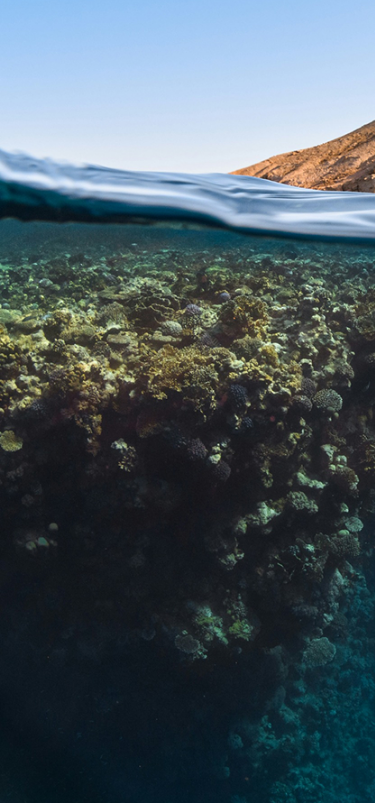
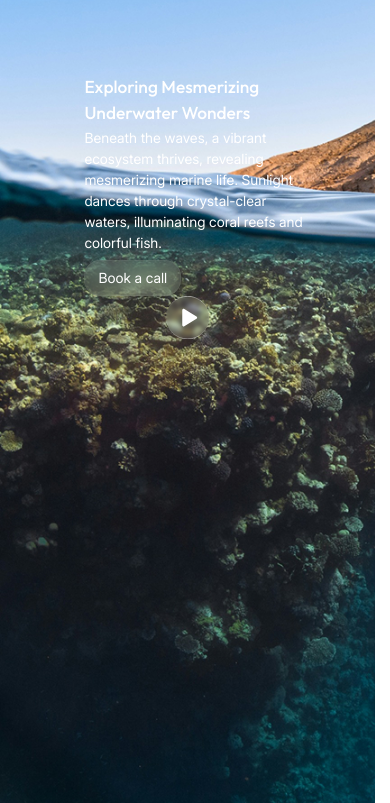
Before and after one commit to ArtemDikanov/myProjectResume, a website built with Vite: page index.html in a window 390 px wide. Shown: the part 41-844 px from the top of the page. Built offline with nearby package versions, Linux system fonts and the light colour scheme.

Commit message:
Сделал hero-block. Приступил к его адаптиву.

```diff
--- a/index.html
+++ b/index.html
@@ -54,6 +54,39 @@
           <div class="header__dialog-content"></div>
         </dialog>
       </header>
+      <div class="hero-block__main">
+        <div class="hero-block__main-information-block information-block">
+          <h1 class="information-block__title">
+            Exploring Mesmerizing Underwater Wonders
+          </h1>
+          <p class="information-block__content">
+            Beneath the waves, a vibrant ecosystem thrives, revealing mesmerizing marine life. Sunlight dances through crystal-clear waters, illuminating coral reefs and colorful fish.
+          </p>
+          <button class="information-block__button">
+            <svg class="information-block__button-svg" width="26" height="26" viewBox="0 0 26 26" fill="none" xmlns="http://www.w3.org/2000/svg">
+              <path d="M5.12833 11.0358C7.16833 15.045 10.455 18.3175 14.4642 20.3717L17.5808 17.255C17.9633 16.8725 18.53 16.745 19.0258 16.915C20.6125 17.4392 22.3267 17.7225 24.0833 17.7225C24.8625 17.7225 25.5 18.36 25.5 19.1392V24.0833C25.5 24.8625 24.8625 25.5 24.0833 25.5C10.7808 25.5 0 14.7192 0 1.41667C0 0.6375 0.6375 0 1.41667 0H6.375C7.15417 0 7.79167 0.6375 7.79167 1.41667C7.79167 3.1875 8.075 4.8875 8.59917 6.47417C8.755 6.97 8.64167 7.5225 8.245 7.91917L5.12833 11.0358Z" fill="white"/>
+            </svg>
+            Book a call
+          </button>
+        </div>
+        <a href="/" class="hero-block__main-videoLink videolink">
+          <svg class="videolink-svg" width="160" height="160" viewBox="0 0 160 160" fill="none" xmlns="http://www.w3.org/2000/svg">
+            <foreignObject x="-16" y="-16" width="192" height="192"><div xmlns="http://www.w3.org/1999/xhtml" style="backdrop-filter:blur(8px);clip-path:url(#bgblur_0_1252_8_clip_path);height:100%;width:100%"></div></foreignObject><g data-figma-bg-blur-radius="16">
+            <rect x="1" y="1" width="158" height="158" rx="79" fill="white" fill-opacity="0.08"/>
+            <rect x="1" y="1" width="158" height="158" rx="79" stroke="url(#paint0_linear_1252_8)" stroke-width="2"/>
+            <path d="M115 80.0001C115.002 80.8489 114.784 81.6838 114.368 82.4237C113.952 83.1635 113.352 83.783 112.625 84.222L67.6 111.766C66.8409 112.231 65.9715 112.484 65.0815 112.501C64.1915 112.517 63.3133 112.296 62.5375 111.859C61.7691 111.43 61.129 110.803 60.683 110.044C60.237 109.285 60.0013 108.421 60 107.541V52.4595C60.0013 51.5791 60.237 50.715 60.683 49.9559C61.129 49.1969 61.7691 48.5704 62.5375 48.1407C63.3133 47.7043 64.1915 47.4829 65.0815 47.4994C65.9715 47.5159 66.8409 47.7696 67.6 48.2345L112.625 75.7782C113.352 76.2172 113.952 76.8367 114.368 77.5765C114.784 78.3163 115.002 79.1513 115 80.0001Z" fill="white"/>
+            </g>
+            <defs>
+            <clipPath id="bgblur_0_1252_8_clip_path" transform="translate(16 16)"><rect x="1" y="1" width="158" height="158" rx="79"/>
+            </clipPath><linearGradient id="paint0_linear_1252_8" x1="0" y1="80" x2="160" y2="80" gradientUnits="userSpaceOnUse">
+            <stop stop-color="white" stop-opacity="0.04"/>
+            <stop offset="0.505" stop-color="white"/>
+            <stop offset="1" stop-color="white" stop-opacity="0.08"/>
+            </linearGradient>
+            </defs>
+          </svg>
+        </a>
+      </div>
     </section>
     <script type="module" src="/src/scripts/main.js"></script>
   </body>
--- a/src/scripts/main.js
+++ b/src/scripts/main.js
@@ -5,5 +5,3 @@ viewInput();
 import { clickBurger } from './header-burger';
 
 clickBurger();
-
-import {  } from './header-dialog';
--- a/src/styles/_globals.scss
+++ b/src/styles/_globals.scss
@@ -1,5 +1,9 @@
 @use '/src/styles/mixinsAndFunctions' as *;
 
 body {
-    overflow: hidden;
+    /* overflow: hidden; */
 }
+
+.link {
+    white-space: nowrap;
+}
--- a/src/styles/_mixinsAndFunctions.scss
+++ b/src/styles/_mixinsAndFunctions.scss
@@ -21,7 +21,7 @@
 
 
 @function fontSize($desiredFont) {
-    @return clamp(14px, calc(100vw / (1440 / $desiredFont)), 48px);
+    @return clamp(14px, calc(100vw / (1440 / $desiredFont)), 64px);
 };
 
 @function fontSizeBurgerMenu($desiredFont) {
@@ -35,3 +35,27 @@
 @function inHeaderPadding() {
     @return calc(100vw / (1440 / 80));
 };
+
+@function videoLinkSize() {
+    @return calc(100vw / (1440 / 160));
+}
+
+@function infoBlockButtonWidth() {
+    @return calc(100vw / (1440 / 323));
+}
+
+@function infoBlockButtonHeight() {
+    @return calc(100vw / (1440 / 82));
+}
+
+@function infoBlockButtonPaddingHorizontal() {
+    @return calc(100vw / (1440 / 48));
+}
+
+@function infoBlockButtonPaddingVertical() {
+    @return calc(100vw / (1440 / 24));
+}
+
+@function phoneIconSize() {
+    @return calc(100vw / (1440 / 25.5));
+}
--- a/src/styles/_normalize.scss
+++ b/src/styles/_normalize.scss
@@ -160,12 +160,12 @@ button {
   (за исключением тех, у которых уже указан
   атрибут fill со значением 'none' или начинается с 'url')
  */
-:where([fill]:not(
+/* :where([fill]:not(
   [fill="none"],
   [fill^="url"]
 )) {
   fill: currentColor;
-}
+} */
 
 /**
   Приводим к единому цвету svg-элементы
--- a/src/styles/_variables.scss
+++ b/src/styles/_variables.scss
@@ -14,6 +14,7 @@
 
     --border: 1px solid rgba(255, 255, 255, 0.04);
     --border-radius: 24px;
+    --border-radius-button: 16px;
 
     --desktop-display-width: 1440px;
 
--- a/src/styles/blocks/header/_header-dialog.scss
+++ b/src/styles/blocks/header/_header-dialog.scss
@@ -21,6 +21,7 @@
     animation-name: headerDialogAppearance;
     animation-duration: 300ms;
     animation-timing-function: linear;
+    z-index: 100;
 }
 
 .header__menu.dialog {
--- a/src/styles/blocks/hero/_hero-adaptive.scss
+++ b/src/styles/blocks/hero/_hero-adaptive.scss
@@ -0,0 +1,26 @@
+@use '/src/styles/mixinsAndFunctions' as *;
+
+@media screen and (orientation: landscape) {
+    .information-block {
+        height: 20dvh;
+    }
+}
+
+@media (max-width: 500px) {
+    .information-block__button-svg {
+        display: none;
+    }
+}
+
+@media (max-width: 580px) {
+    .hero-block__main {
+        justify-content: center;
+        flex-direction: column;
+        column-gap: 50px;
+
+        .videolink {
+            margin-top: 0;
+            margin-right: 0;
+        }
+    }
+}
--- a/src/styles/blocks/hero/_hero.scss
+++ b/src/styles/blocks/hero/_hero.scss
@@ -1,7 +1,68 @@
+@use '/src/styles/mixinsAndFunctions' as *;
+
 .hero-block {
     width: 100%;
     height: 100dvh;
     background-image: url(/src/images/preview-image.jpg);
     background-size: cover;
     background-repeat: no-repeat;
+
+    &__main {
+        display: flex;
+        justify-content: space-between;
+        align-items: center;
+
+        .information-block {
+            @include flex;
+            flex-direction: column;
+            align-items: flex-start;
+            color: var(--white-color);
+            max-width: 60%;
+            max-height: 60dvh;
+            margin-top: 20%;
+            margin-left: 5%;
+
+            &__title {
+                font-family: var(--font-family-title);
+                font-size: fontSize(64);
+                font-weight: 500;
+            }
+
+            &__content {
+                font-family: var(--font-family-base);
+                font-size: fontSize(20);
+                font-weight: 400;
+            }
+
+            &__button {
+                min-width: infoBlockButtonWidth();
+                min-height: infoBlockButtonHeight();
+                padding: infoBlockButtonPaddingVertical() infoBlockButtonPaddingHorizontal();
+                padding-bottom: infoBlockButtonPaddingVertical();
+                margin-top: 3%;
+                font-family: var(--font-family-base);
+                font-size: fontSize(24);
+                color: var(--white-color);
+                font-weight: 400;
+                border: var(--border);
+                border-radius: var(--border-radius-button);
+                background: var(--grey-color);
+                backdrop-filter: var(--blur-filter);
+
+                &-svg {
+                    width: phoneIconSize();
+                    height: phoneIconSize();
+                }
+            }
+        }
+
+        .videolink {
+            margin-top: 10%;
+            margin-right: 20%;
+            &-svg {
+                width: videoLinkSize();
+                height: videoLinkSize();
+            }
+        }
+    }
 }
```
Also changed, not shown: src/styles/blocks/header/_header-adaptive.scss (line endings or trailing spaces).
